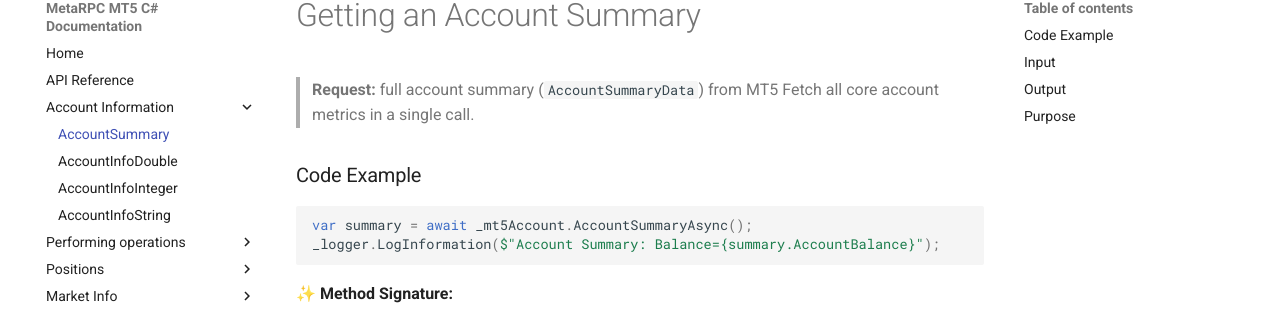
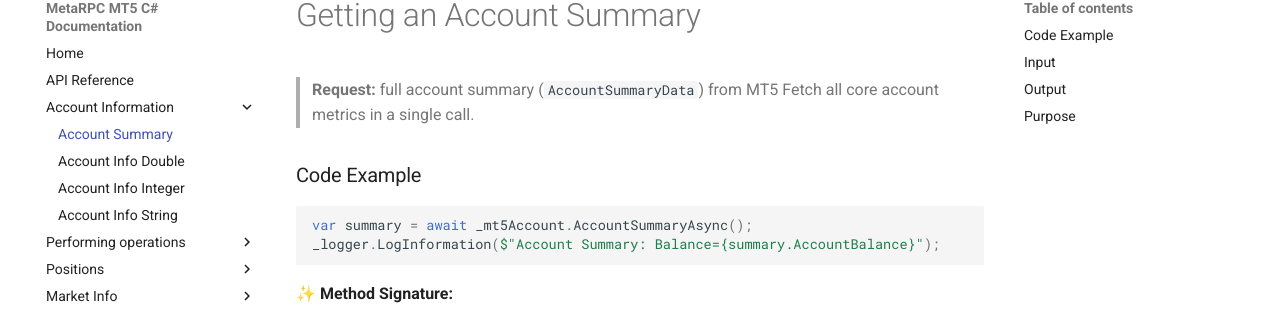
Before and after one commit to MetaRPC/CSharpMT5, an MkDocs documentation site: the page built from docs/account/AccountSummary.md, in a window 1280 px wide. Shown: the part 103-418 px from the top of the page. Built offline with MkDocs 1.6.1 and Material for MkDocs 9.7.7, drawn with Linux system fonts in a browser that asks for light colours; part of the change alters nothing that is shown.

Commit message:
Update mkdocs.yml

```diff
--- a/mkdocs.yml
+++ b/mkdocs.yml
@@ -4,10 +4,10 @@ nav:
   - Home: index.md
   - API Reference: api/MetaRPC.CSharpMT5.md
   - Account Information:
-      - AccountSummary: account/AccountSummary.md
-      - AccountInfoDouble: account/AccountInfoDouble.md
-      - AccountInfoInteger: account/AccountInfoInteger.md
-      - AccountInfoString: account/AccountInfoString.md
+      - Account Summary: account/AccountSummary.md
+      - Account Info Double: account/AccountInfoDouble.md
+      - Account Info Integer: account/AccountInfoInteger.md
+      - Account Info String: account/AccountInfoString.md
   - Performing operations:
       - Opened Orders: orders/OpenedOrders.md
       - Opened Orders Tickets: orders/OpenedOrdersTickets.md
@@ -16,30 +16,30 @@ nav:
   - Positions:
       - Show Positions: Positions/ShowPositions.md
   - Market Info:
-      - SymbolsTotal: MarketInfo/SymbolsTotal.md
-      - SymbolExist: MarketInfo/SymbolExist.md
-      - SymbolName: MarketInfo/SymbolName.md
-      - SymbolParamsMany: MarketInfo/SymbolParamsMany.md
-      - SymbolSelect: MarketInfo/SymbolSelect.md
-      - SymbolIsSynchronized: MarketInfo/SymbolIsSynchronized.md
+      - Symbols Total: MarketInfo/SymbolsTotal.md
+      - Symbol Exist: MarketInfo/SymbolExist.md
+      - Symbol Name: MarketInfo/SymbolName.md
+      - Symbol Params Many: MarketInfo/SymbolParamsMany.md
+      - Symbol Select: MarketInfo/SymbolSelect.md
+      - Symbol Is Synchronized: MarketInfo/SymbolIsSynchronized.md
   - Symbol Properties:
-      - SymbolInfoDouble: SymbolProperties/SymbolInfoDouble.md
-      - SymbolInfoInteger: SymbolProperties/SymbolInfoInteger.md
-      - SymbolInfoString: SymbolProperties/SymbolInfoString.md
-      - SymbolInfoMarginRate: SymbolProperties/SymbolInfoMarginRate.md
-      - SymbolInfoTick: SymbolProperties/SymbolInfoTick.md
-      - SymbolInfoSessionQuote: SymbolProperties/SymbolInfoSessionQuote.md
-      - SymbolInfoSessionTrade: SymbolProperties/SymbolInfoSessionTrade.md
+      - Symbol Info Double: SymbolProperties/SymbolInfoDouble.md
+      - Symbol Info Integer: SymbolProperties/SymbolInfoInteger.md
+      - Symbol Info String: SymbolProperties/SymbolInfoString.md
+      - Symbol Info Margin Rate: SymbolProperties/SymbolInfoMarginRate.md
+      - Symbol Info Tick: SymbolProperties/SymbolInfoTick.md
+      - Symbol Info Session Quote: SymbolProperties/SymbolInfoSessionQuote.md
+      - Symbol Info Session Trade: SymbolProperties/SymbolInfoSessionTrade.md
   - Trade Functions:
-      - OrderCalcMargin: TradeFunctions/OrderCalcMargin.md
-      - OrderCheck: TradeFunctions/OrderCheck.md
-      - VerificationLogResult: TradeFunctions/VerificationLogResult.md
+      - Order Calc Margin: TradeFunctions/OrderCalcMargin.md
+      - Order Check: TradeFunctions/OrderCheck.md
+      - Verification Log Result: TradeFunctions/VerificationLogResult.md
   - Streaming:
-      - OnSymbolTick: DoStreaming/OnSymbolTickAsync.md
-      - OnTrade: DoStreaming/OnTradeAsync.md
-      - OnPositionProfit: DoStreaming/OnPositionProfitAsync.md
-      - PositionsAndPending: DoStreaming/PositionsAndPending.md
-      - OnTradeTransaction: DoStreaming/OnTradeTransactionAsync.md
+      - On Symbol Tick: DoStreaming/OnSymbolTickAsync.md
+      - On Trade: DoStreaming/OnTradeAsync.md
+      - On Position Profit: DoStreaming/OnPositionProfitAsync.md
+      - Positions And Pending: DoStreaming/PositionsAndPending.md
+      - On Trade Transaction: DoStreaming/OnTradeTransactionAsync.md
 
 
 
```
